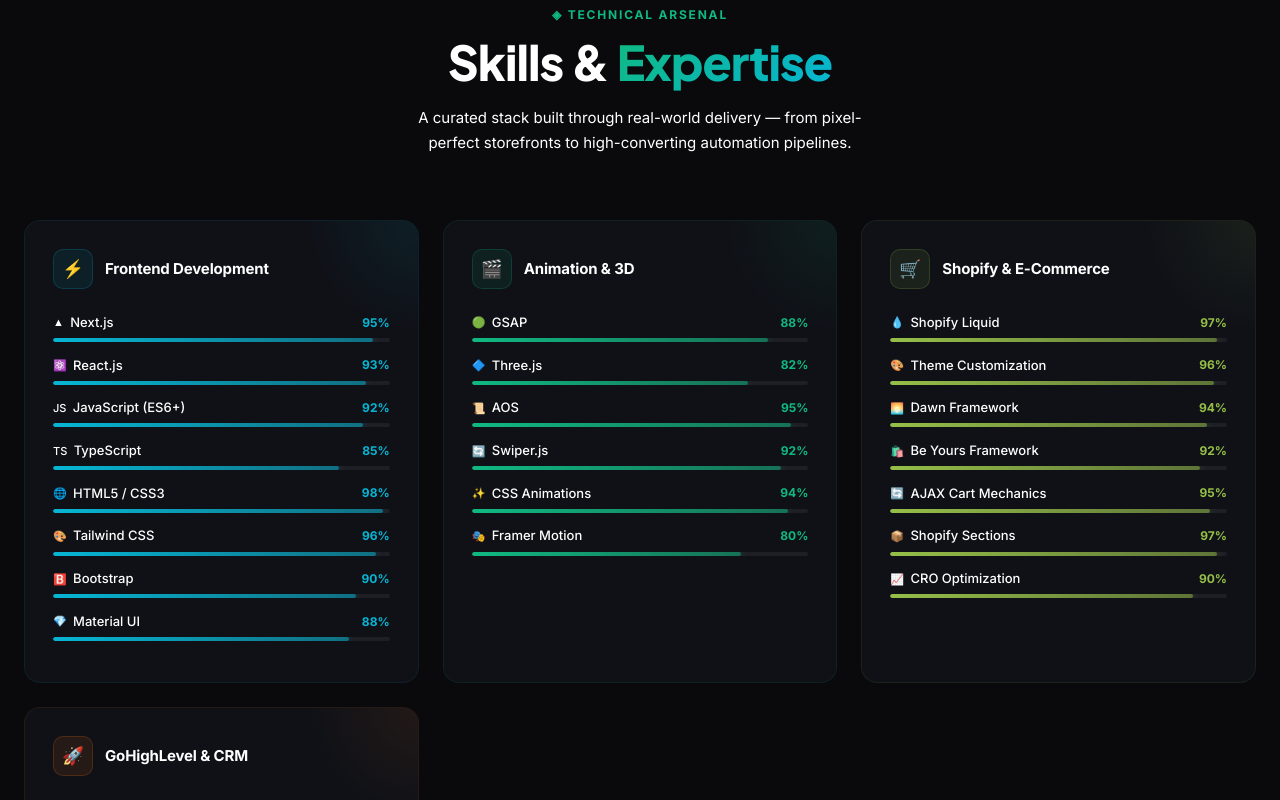
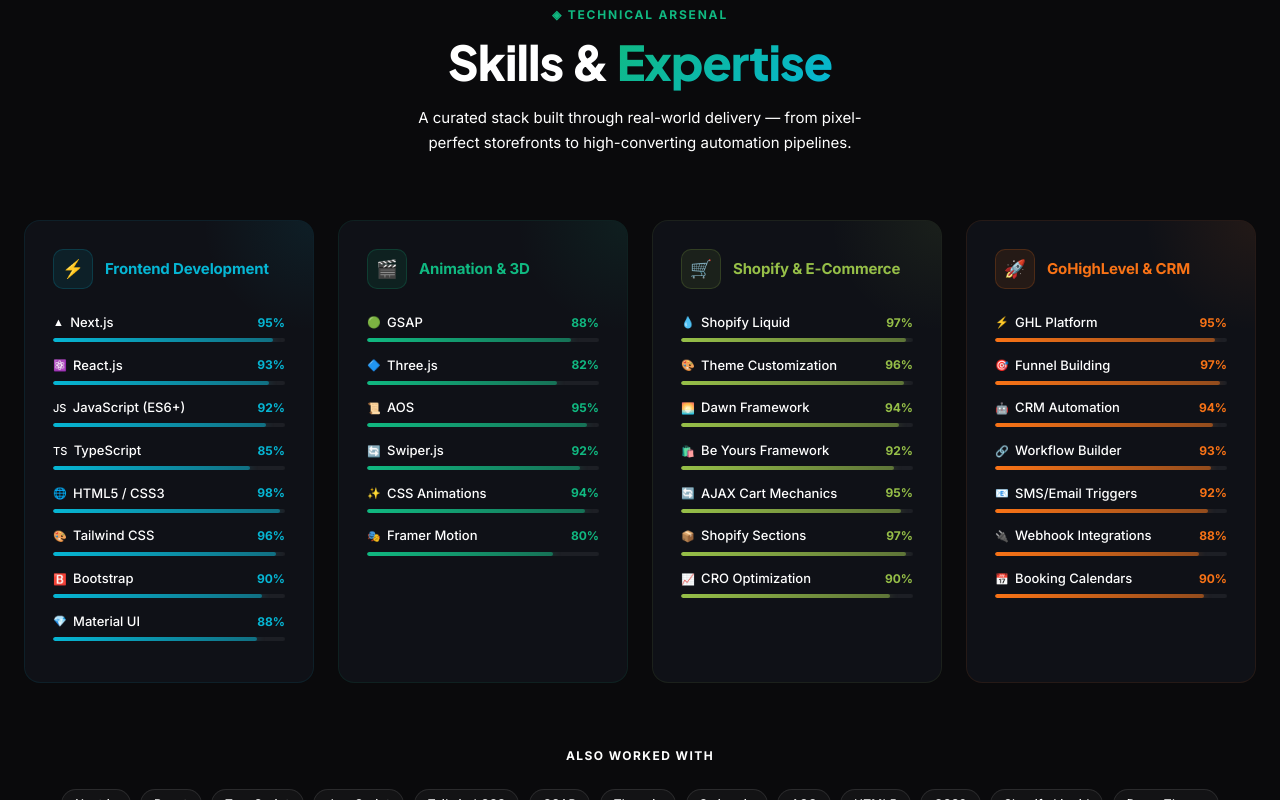
Before and after one commit to Munib47/munib-architect-portfolio, a Next.js app: page / in a window 1280 px wide. Shown: the part 2000-2800 px from the top of the page. Built offline with nearby package versions, Linux system fonts and the light colour scheme.

Commit message:
fix skill cards

```diff
--- a/components/Hero.tsx
+++ b/components/Hero.tsx
@@ -149,7 +149,8 @@ export default function Hero() {
 
       <div
         style={{
-          maxWidth: '1280px',
+          // maxWidth: '1280px',
+          maxWidth: '1235px',
           margin: '0 auto',
           width: '100%',
           paddingTop: '110px',
--- a/components/Skills.tsx
+++ b/components/Skills.tsx
@@ -22,7 +22,6 @@ function SkillBar({
 
   return (
     <div ref={barRef} style={{ marginBottom: '0.85rem' }}>
-      {/* Label + percentage */}
       <div
         style={{
           display: 'flex',
@@ -49,7 +48,6 @@ function SkillBar({
         </span>
       </div>
 
-      {/* Bar track */}
       <div
         style={{
           height: '4px',
@@ -131,15 +129,8 @@ export default function Skills() {
           </p>
         </div>
 
-        {/* ── Skill Groups Grid ── */}
-        <div
-          style={{
-            display: 'grid',
-            gridTemplateColumns: 'repeat(auto-fit, minmax(300px, 1fr))',
-            gap: '1.5rem',
-            marginBottom: '4rem',
-          }}
-        >
+        {/* ── Skill Groups Grid — 4-column single row on desktop ── */}
+        <div className="grid grid-cols-1 md:grid-cols-2 lg:grid-cols-4 gap-6" style={{ marginBottom: '4rem' }}>
           {skillGroups.map((group, gi) => (
             <div
               key={group.category}
@@ -153,6 +144,17 @@ export default function Skills() {
                 padding: '1.75rem',
                 position: 'relative',
                 overflow: 'hidden',
+                transition: 'transform 0.35s cubic-bezier(0.34,1.56,0.64,1), box-shadow 0.35s ease, border-color 0.35s ease',
+              }}
+              onMouseEnter={(e) => {
+                const el = e.currentTarget as HTMLDivElement;
+                el.style.boxShadow   = `0 20px 60px ${group.color}30, 0 4px 20px rgba(0,0,0,0.5)`;
+                el.style.borderColor = `${group.color}50`;
+              }}
+              onMouseLeave={(e) => {
+                const el = e.currentTarget as HTMLDivElement;
+                el.style.boxShadow   = '';
+                el.style.borderColor = `${group.color}18`;
               }}
             >
               {/* Corner glow */}
@@ -198,7 +200,7 @@ export default function Skills() {
                   style={{
                     fontSize: '15px',
                     fontWeight: 700,
-                    color: '#ffffff',
+                    color: group.color,
                     letterSpacing: '-0.01em',
                   }}
                 >
```
Also changed, not shown: 1 other file (tests, documents, lock files or other folders).
